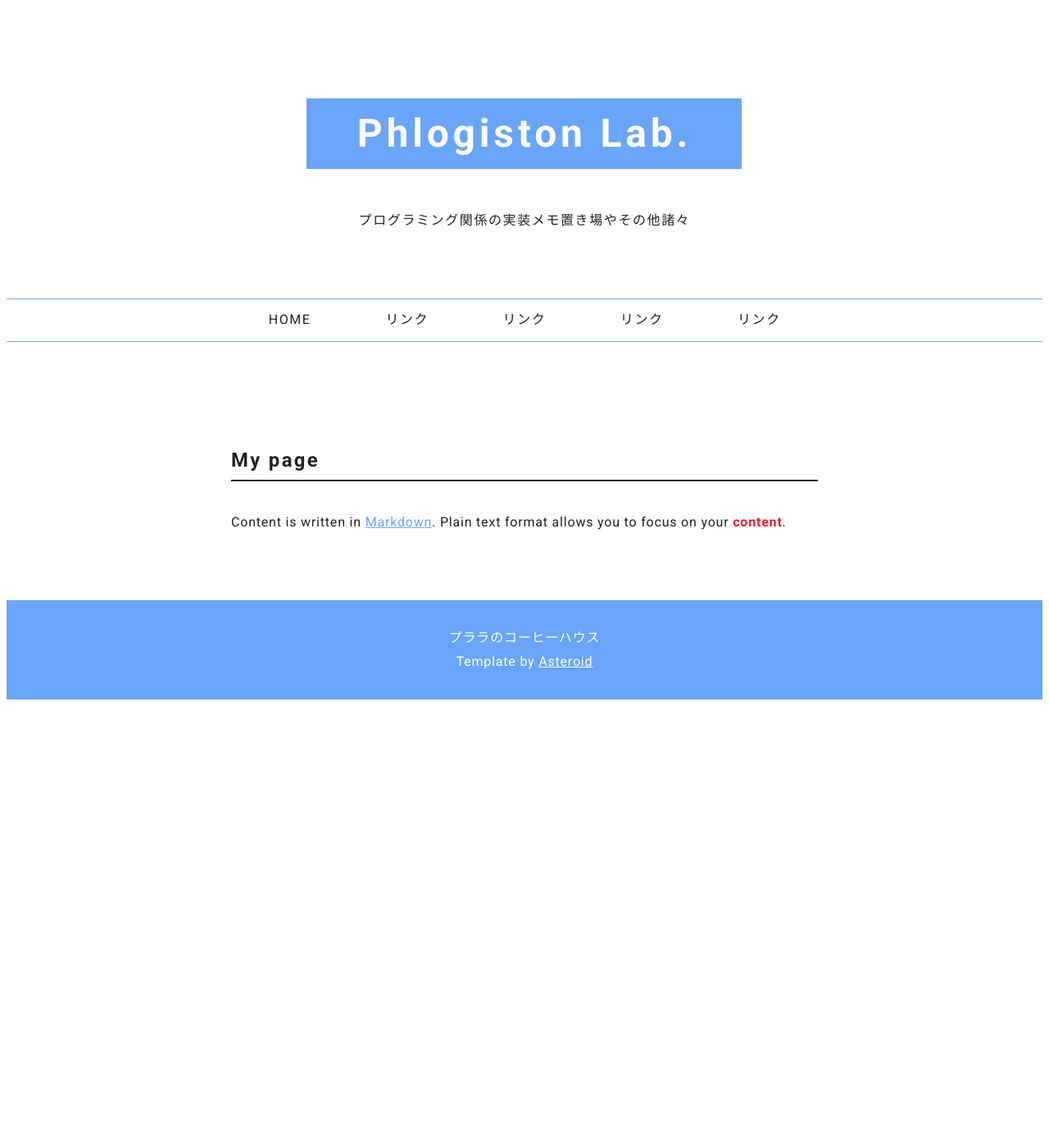
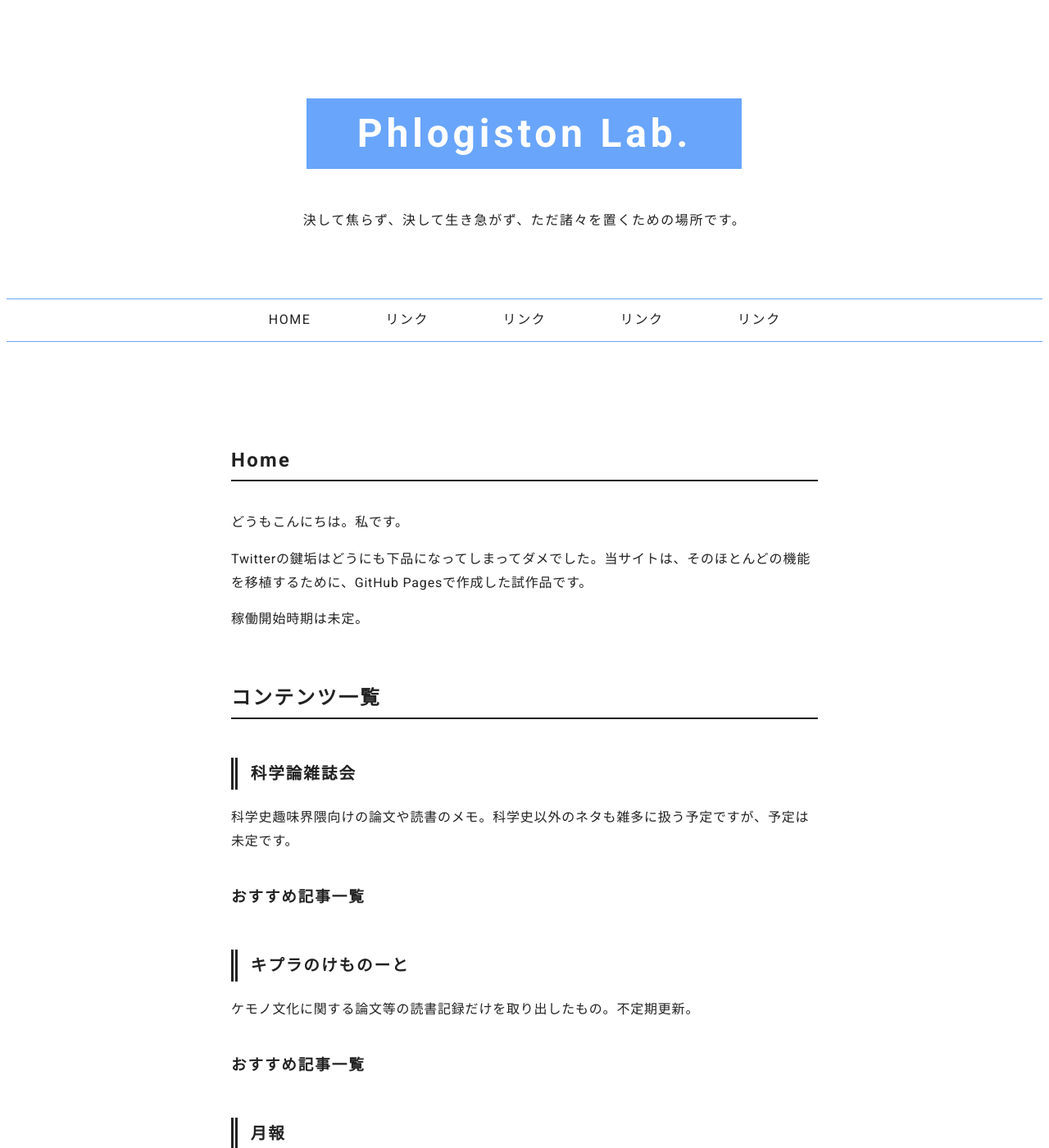
Before and after one commit to kipra7/web, a Jekyll site: the page built from index.md, in a window 1280 px wide and 1400 px high. Shown: the whole window at 82% size. Built offline with Jekyll 4.4.1, drawn with Linux system fonts in a browser that asks for light colours; nearby versions of some CDN libraries; some of the changed text lies outside the part shown.

Commit message:
Commit sciencetest

```diff
--- a/_layouts/default.html
+++ b/_layouts/default.html
@@ -26,7 +26,7 @@
 <div id="top"><a href="#"></a></div>
 <header class="center">
     <h1>Phlogiston Lab.</h1>
-    <p>プログラミング関係の実装メモ置き場やその他諸々</p>
+    <p>決して焦らず、決して生き急がず、ただ諸々を置くための場所です。</p>
 </header>
 <nav class="center">
     <p>
--- a/index.md
+++ b/index.md
@@ -1,12 +1,26 @@
 ---
-title: My page
+title: Home
 layout: default
 ---
 
 ## {{ page.title }}
 
-Content is written in [Markdown](https://learnxinyminutes.com/docs/markdown/). Plain text format allows you to focus on your **content**.
+どうもこんにちは。私です。
 
-<!--
-You can use HTML elements in Markdown, such as the comment element, and they won't be affected by a markdown parser. However, if you create an HTML element in your markdown file, you cannot use markdown syntax within that element's contents.
--->
+Twitterの鍵垢はどうにも下品になってしまってダメでした。当サイトは、そのほとんどの機能を移植するために、GitHub Pagesで作成した試作品です。
+
+稼働開始時期は未定。
+
+## コンテンツ一覧
+### 科学論雑誌会
+科学史趣味界隈向けの論文や読書のメモ。科学史以外のネタも雑多に扱う予定ですが、予定は未定です。
+
+#### おすすめ記事一覧
+
+### キプラのけものーと
+ケモノ文化に関する論文等の読書記録だけを取り出したもの。不定期更新。
+
+#### おすすめ記事一覧
+
+### 月報
+進捗の月次報告をする可能性がある。なにもないもありうる。本業で嫌なことがあったらサボる。
```
Also changed, not shown: science/test.md (added, +6 -0 lines).
